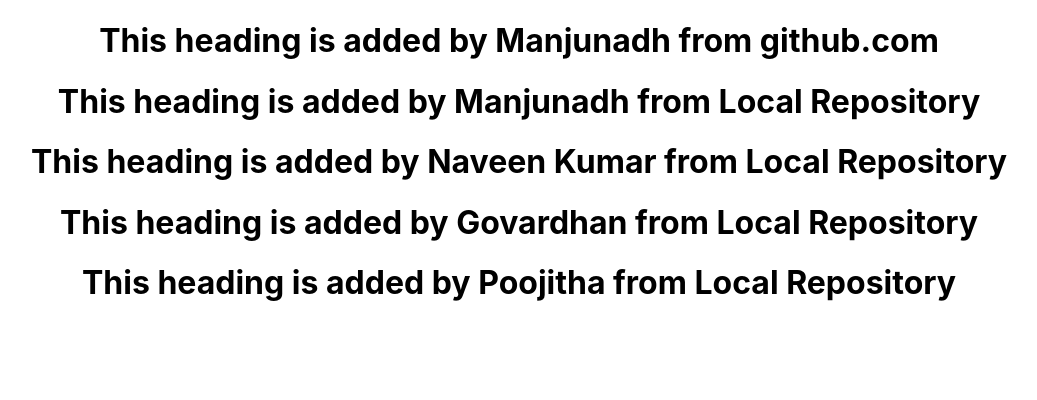
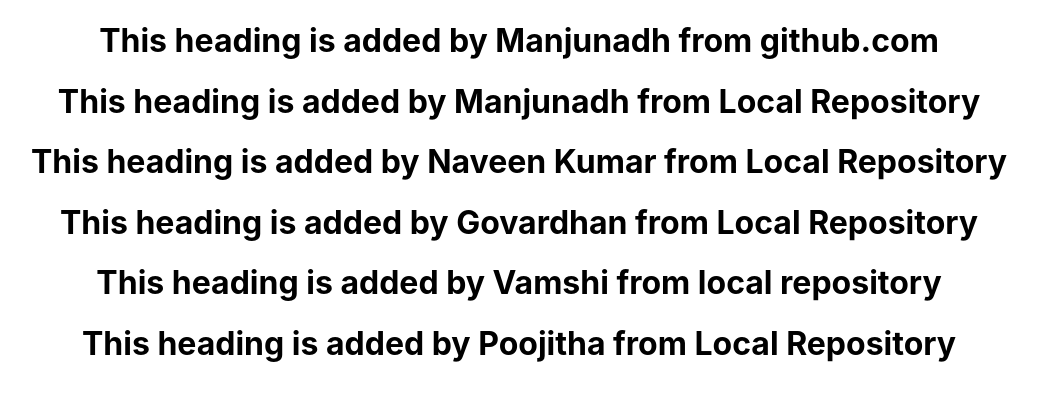
Before and after one commit to manjunadhb/rep2403, a React (Create React App) app: page / in a window 1280 px wide. Shown: the top 400 px of the page, without its empty margins (121-1158 px from the left). Built offline with nearby package versions, Linux system fonts and the light colour scheme.

Commit message:
heading added by vamshi

```diff
--- a/src/App.js
+++ b/src/App.js
@@ -8,7 +8,9 @@ function App() {
       <h1>This heading is added by Manjunadh from Local Repository</h1>
       <h1>This heading is added by Naveen Kumar from Local Repository</h1>
       <h1>This heading is added by Govardhan from Local Repository</h1>
+      <h1>This heading is added by Vamshi from local repository</h1>
       <h1>This heading is added by Poojitha from Local Repository</h1>
+
     </div>
   );
 }
```
